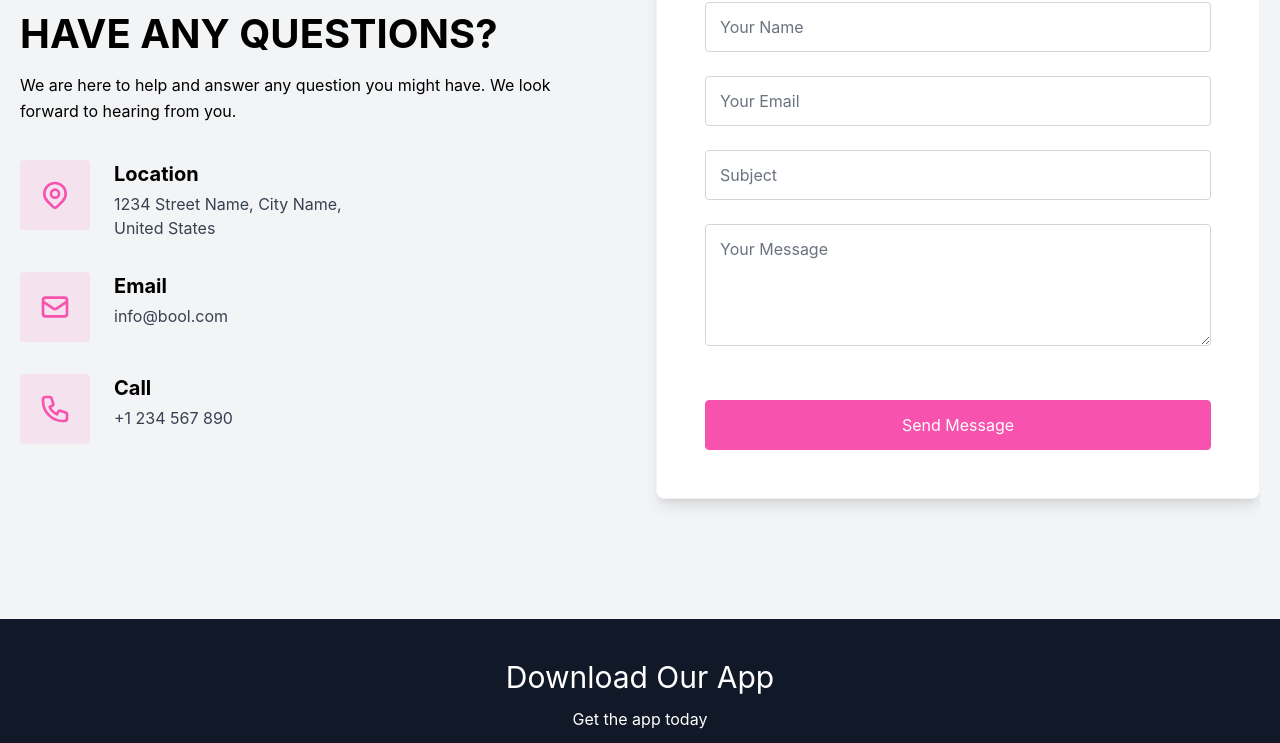
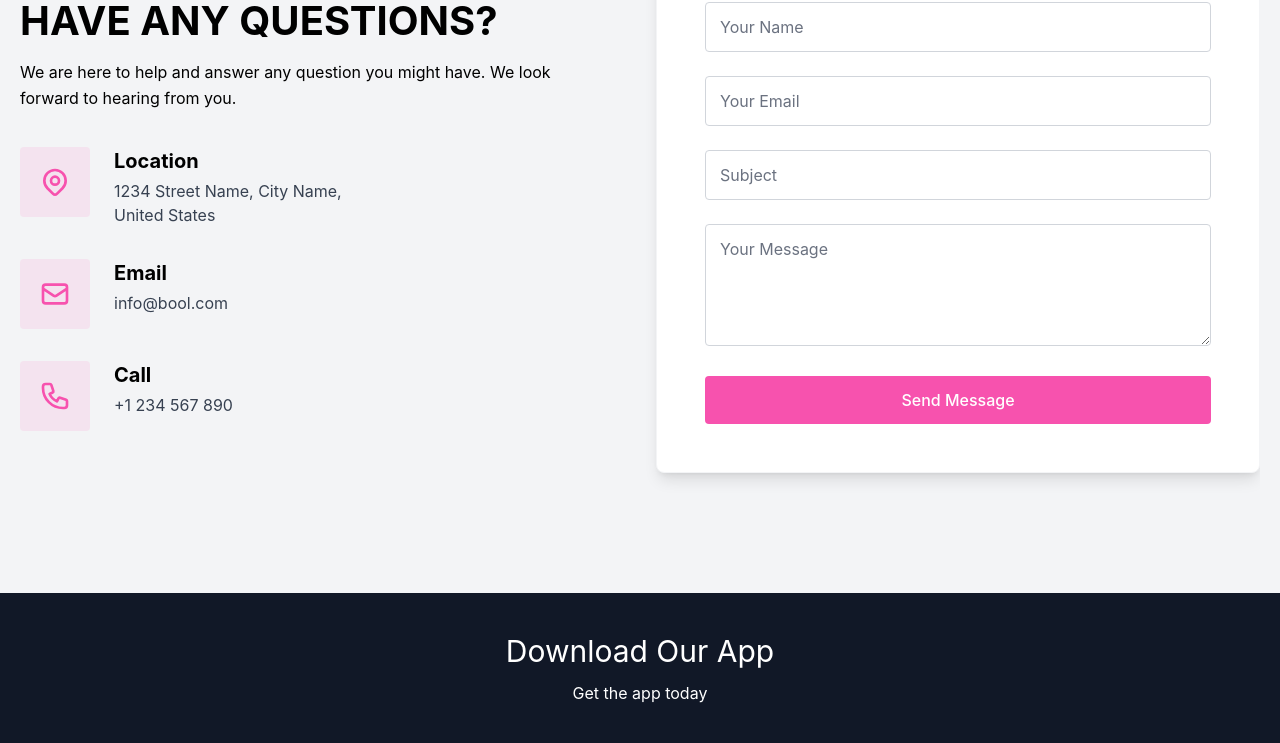
Before and after one commit to IdanHarari11/Bool, a React (Create React App) app: page / in a window 1280 px wide. Shown: the part 2033-2776 px from the top of the page. Built offline with nearby package versions, Linux system fonts and the light colour scheme.

Commit message:
update class

```diff
--- a/src/Pages/Home/components/ContactComponent/ContactComponent.jsx
+++ b/src/Pages/Home/components/ContactComponent/ContactComponent.jsx
@@ -90,7 +90,6 @@ const ContactComponent = () => {
               <div className="w-full px-4 lg:w-1/2">
                 <div className="relative rounded-lg bg-white border border-gray-100 p-8 shadow-lg sm:p-12">
                   <form ref={form} onSubmit={handleContactFormSubmit}>
-                    <div className="mb-4 lg:mb-6">
                     {CONTACT_FORM.map((item) => (
                       <item.input
                         key={item._id}
@@ -108,15 +107,12 @@ const ContactComponent = () => {
                         }
                       />
                     ))}
-                    </div>
-                    <div>
                     <button
                       type={CONTACT_BUTTON.type}
-                        className="bg-primary border-primary w-full rounded border p-3 text-white transition hover:bg-opacity-80"
+                      className="bg-primary border-primary w-full rounded p-3 text-white duration-300 hover:bg-secondary hover:shadow-md font-medium"
                     >
                       {CONTACT_BUTTON.text}
                     </button>
-                    </div>
                   </form>
                 </div>
               </div>
```
Lines whose indentation alone changed are shown as unchanged.
